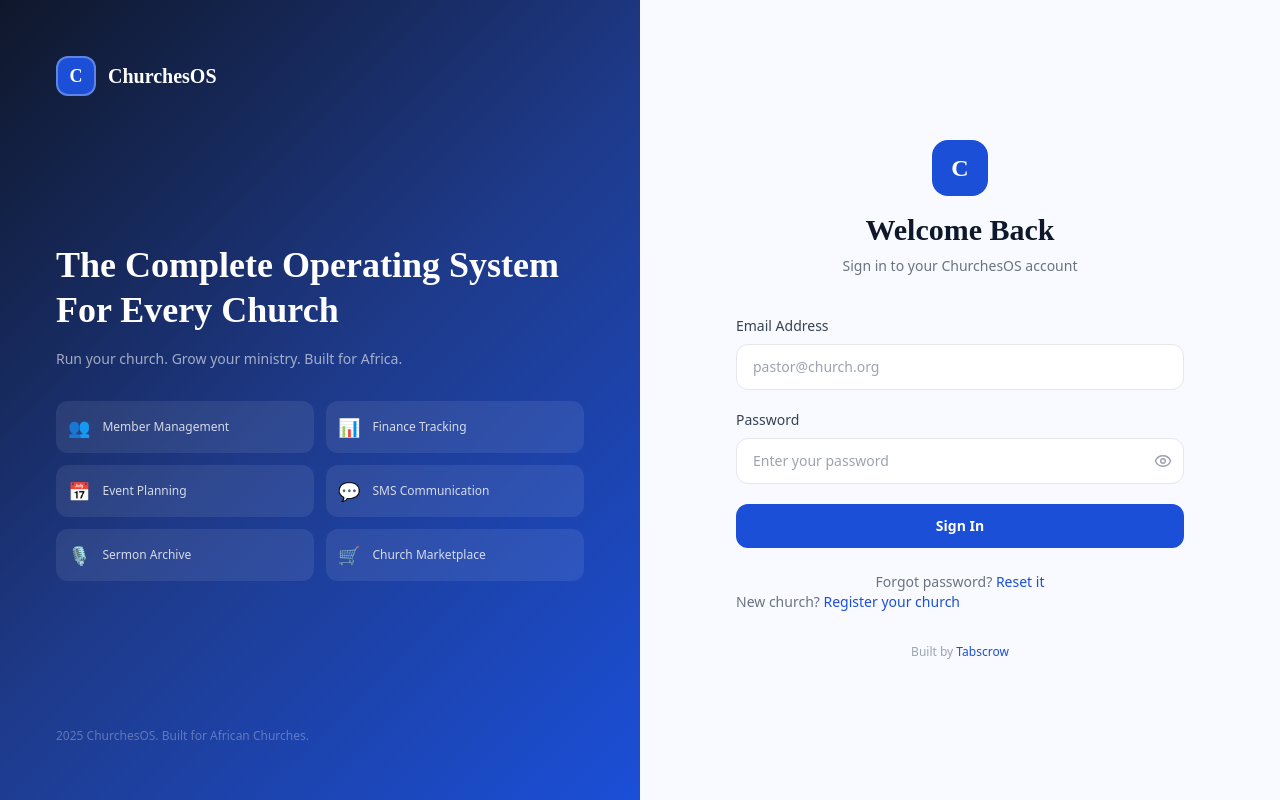
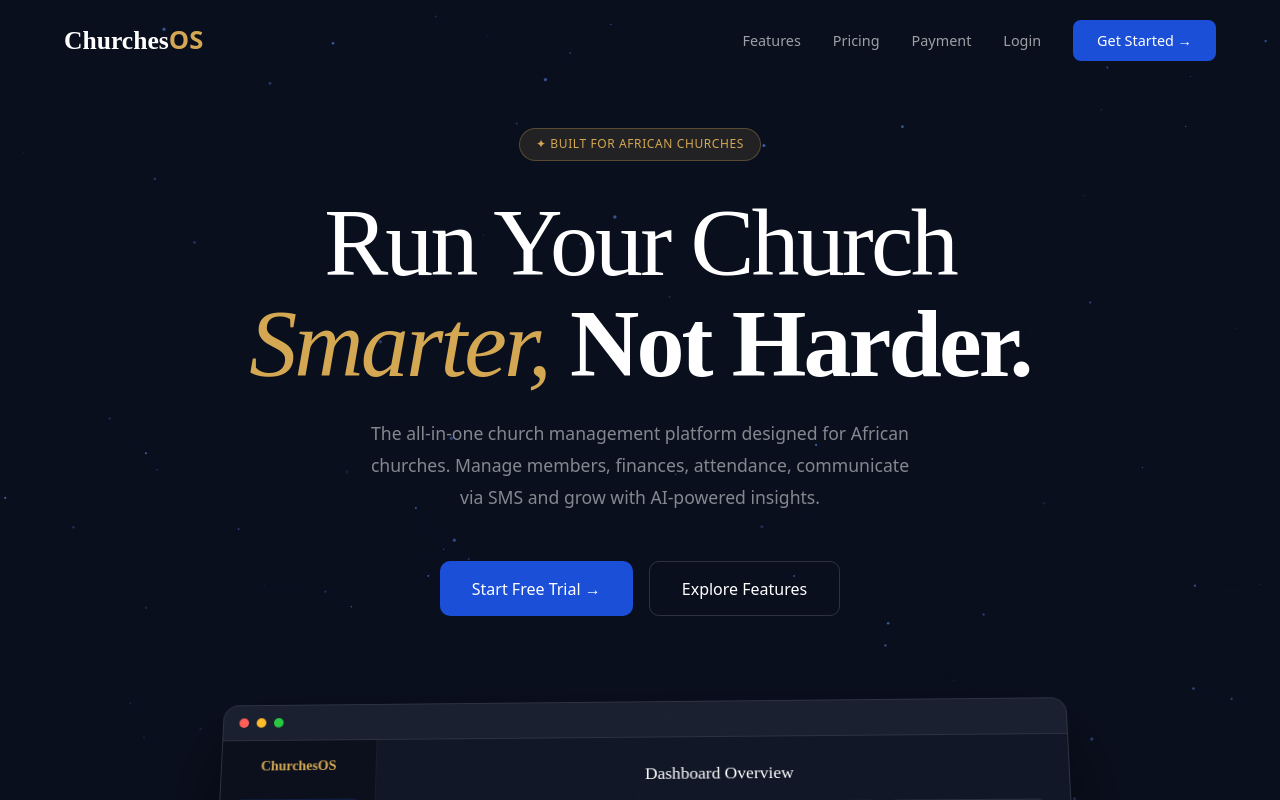
Before and after one commit to memes-ace/churchesOS, a React (Vite) app in the folder frontend/: page / in a window 1280 px wide. Before the commit this address led to /login. Shown: the top 800 px of the page. Built offline with nearby package versions, Linux system fonts and the light colour scheme.

Commit message:
Fix landing page route - remove duplicate / route

```diff
--- a/frontend/src/App.jsx
+++ b/frontend/src/App.jsx
@@ -62,10 +62,9 @@
     <AuthProvider>
       <BrowserRouter>
         <Routes>
-          <Route path="/" element={<Root />} />
+          <Route path="/" element={<LandingPage />} />
           <Route path="/vendor-apply" element={<VendorRegisterPage />} />
           <Route path="/pending" element={<PendingApprovalPage user={JSON.parse(localStorage.getItem('cos_user') || '{}')} />} />
-          <Route path="/" element={<LandingPage />} />
           <Route path="/login" element={<LoginPage />} />
           <Route path="/register" element={<RegisterPage />} />
           <Route path="/member-portal" element={<MemberPortalPage />} />
```
